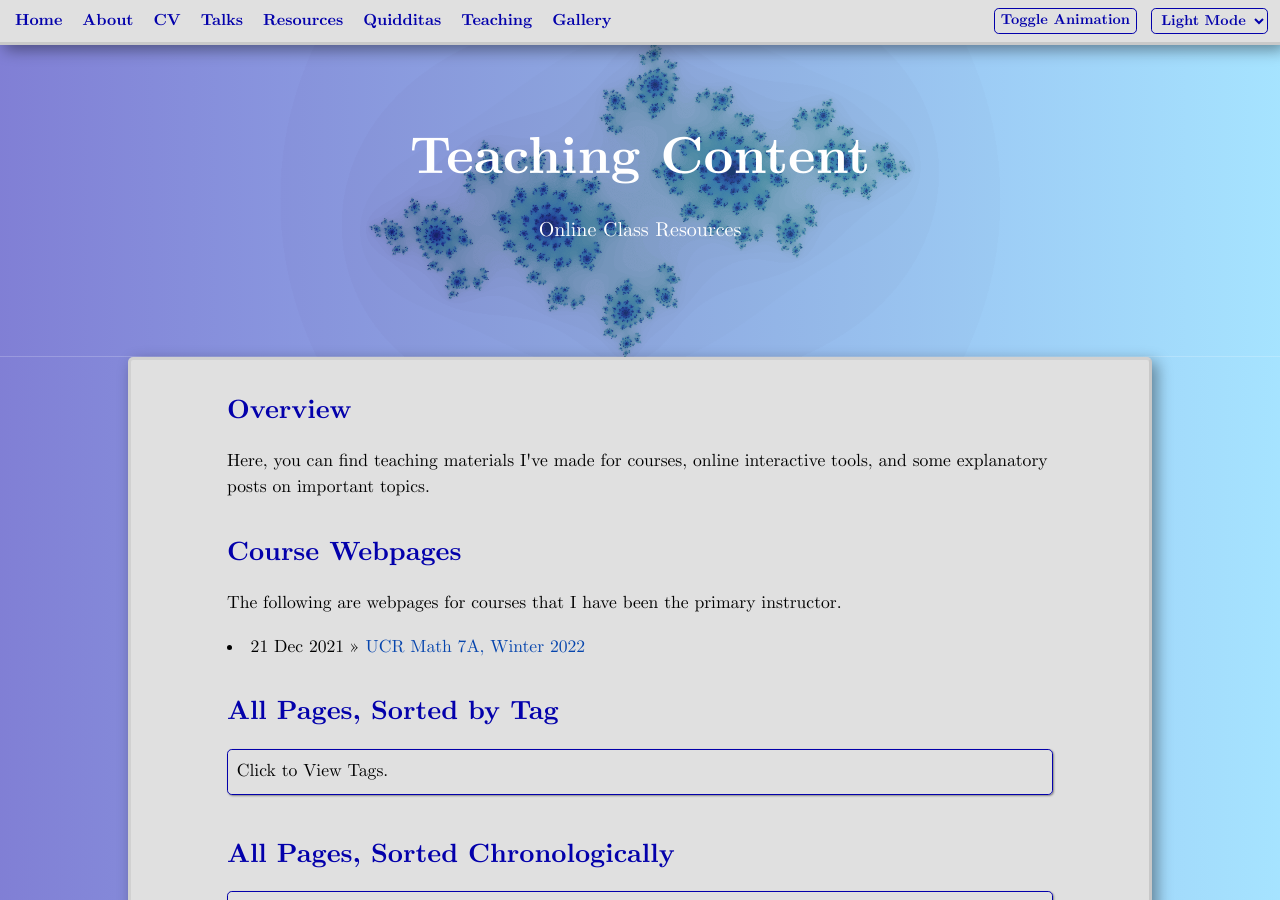
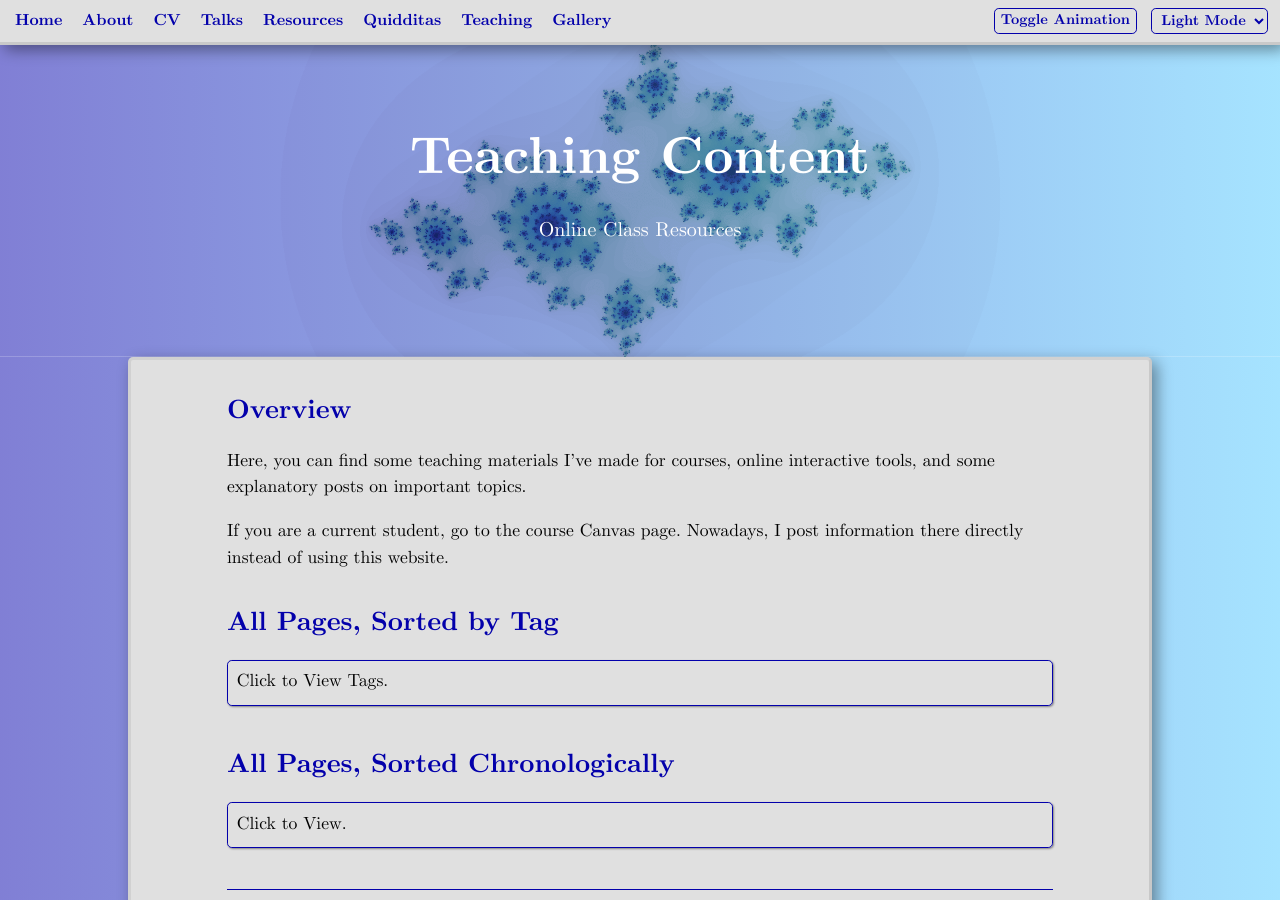
Before and after one commit to WillHoffer/WillHoffer.github.io, a Jekyll site: the page built from content/teaching/index.md, in a window 1280 px wide and 900 px high. Built offline with Jekyll 4.4.1, drawn with Linux system fonts in a browser that asks for light colours.

Commit message:
Removed old teaching course pages that are not used

```diff
--- a/content/teaching/index.html
+++ b/content/teaching/index.md
@@ -5,17 +5,10 @@ author: "Will Hoffer"
 description: Online Class Resources
 ---
 
-<h2>Overview</h2>
-<p>Here, you can find teaching materials I've made for courses, online interactive tools, and some explanatory posts on important topics.</p>
+## Overview
+Here, you can find some teaching materials I've made for courses, online interactive tools, and some explanatory posts on important topics.
 
-
-<h2>Course Webpages</h2>
-<p>The following are webpages for courses that I have been the primary instructor.</p>
-{% for post in site.posts %}
-	{% if post.tags contains "course-webpage" %}
-		<li><span>{{ post.date | date_to_string }}</span> » <a href="{{ post.url }}" title="{{ post.title }}">{{ post.title }}</a></li>
-	{% endif %}
-{% endfor %}
+If you are a current student, go to the course Canvas page. Nowadays, I post information there directly instead of using this website.
 
 
 <h2 id="Sorted-by-Topic">All Pages, Sorted by Tag</h2>
```
Also changed, not shown: content/teaching/courses/_posts/2021-12-21-ucr-math-7A.md (deleted, +0 -31 lines).
